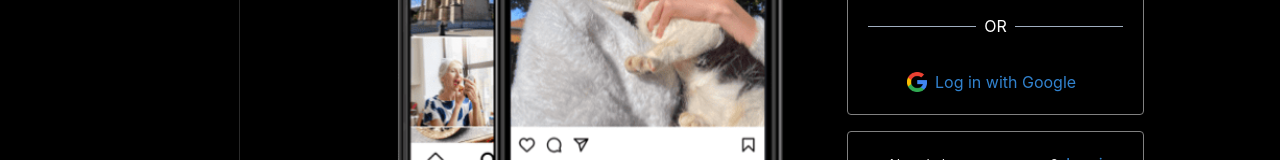
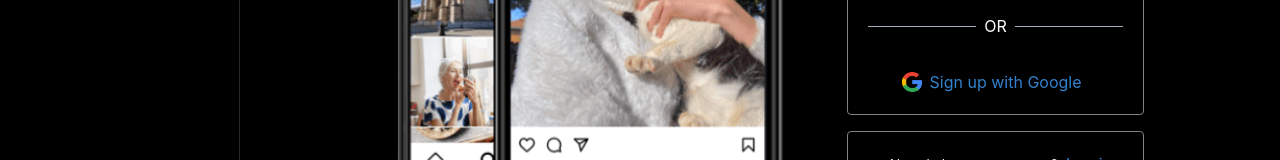
Before and after one commit to neelendrareddy9001/social_media_auth, a React (Vite) app: page /auth in a window 1280 px wide. Shown: the part 441-601 px from the top of the page. Built offline with nearby package versions, Linux system fonts and the light colour scheme.

Commit message:
create login component with auth

```diff
--- a/src/components/AuthForm/AuthForm.jsx
+++ b/src/components/AuthForm/AuthForm.jsx
@@ -55,16 +55,7 @@ const AuthForm = () => {
             <Box flex={2} h={"1px"} bg={"gray.400"} />
           </Flex>
 
-          <Flex
-            alignItems={"center"}
-            justifyContent={"center"}
-            cursor={"pointer"}
-          >
-            <Image src="/google.png" w={5} align="Google logo" />
-            <Text mx={2} color={"blue.500"}>
-              Log in with Google
-            </Text>
-          </Flex>
+          <GoogleAuth prefix={isLogin ? "Log in" : "Sign up"} />
         </VStack>
       </Box>
 
```
Also changed, not shown: src/hooks/useLogin.jsx (added, +12 -0 lines).
